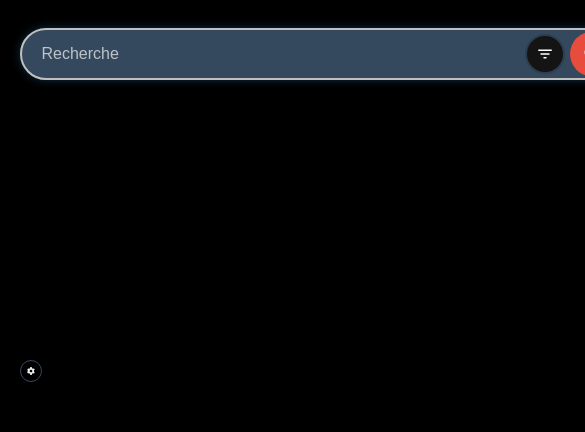
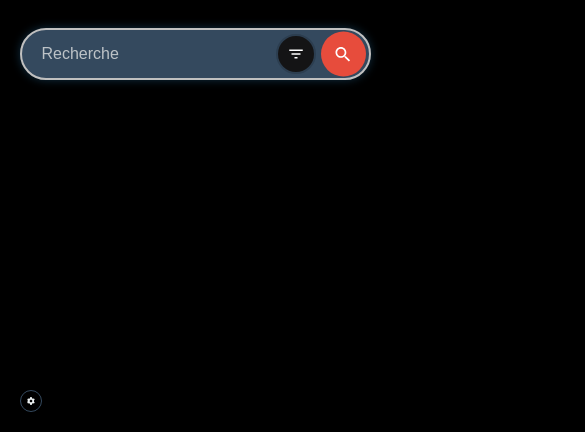
Before and after one commit to Lunkht/nruubsearch.io, a plain HTML site: page index.html in a window 390 px wide. Shown: the part 412-844 px from the top of the page, 585 px wide, since content can reach past the window. Drawn offline with Linux system fonts and the light colour scheme.

Commit message:
style(frontend): adjust padding and positioning in css
Increase right padding of search input to accommodate longer text
Move settings link container higher for better visibility
Add responsive width for search bar on mobile devices

```diff
--- a/frontend/style.css
+++ b/frontend/style.css
@@ -221,7 +221,7 @@ body.light-mode .suggestion-item.highlighted {
 
 #search-input {
     width: 100%;
-    padding: 15px 60px 15px 20px;
+    padding: 15px 105px 15px 20px;
     border: 2px solid #34495e;
     border-radius: 50px;
     font-size: 16px;
@@ -478,7 +478,7 @@ body.light-mode #results-list li:hover {
 
 .settings-link-container {
     position: fixed;
-    bottom: 50px;
+    bottom: 20px;
     left: 20px;
     z-index: 1000;
 }
@@ -1156,6 +1156,10 @@ body.font-large h3 { font-size: 24px; }
 
 /* Responsive design pour les nouvelles pages */
 @media (max-width: 768px) {
+    .search-bar {
+        width: 100%;
+    }
+
     .data-overview {
         grid-template-columns: 1fr;
     }
```
